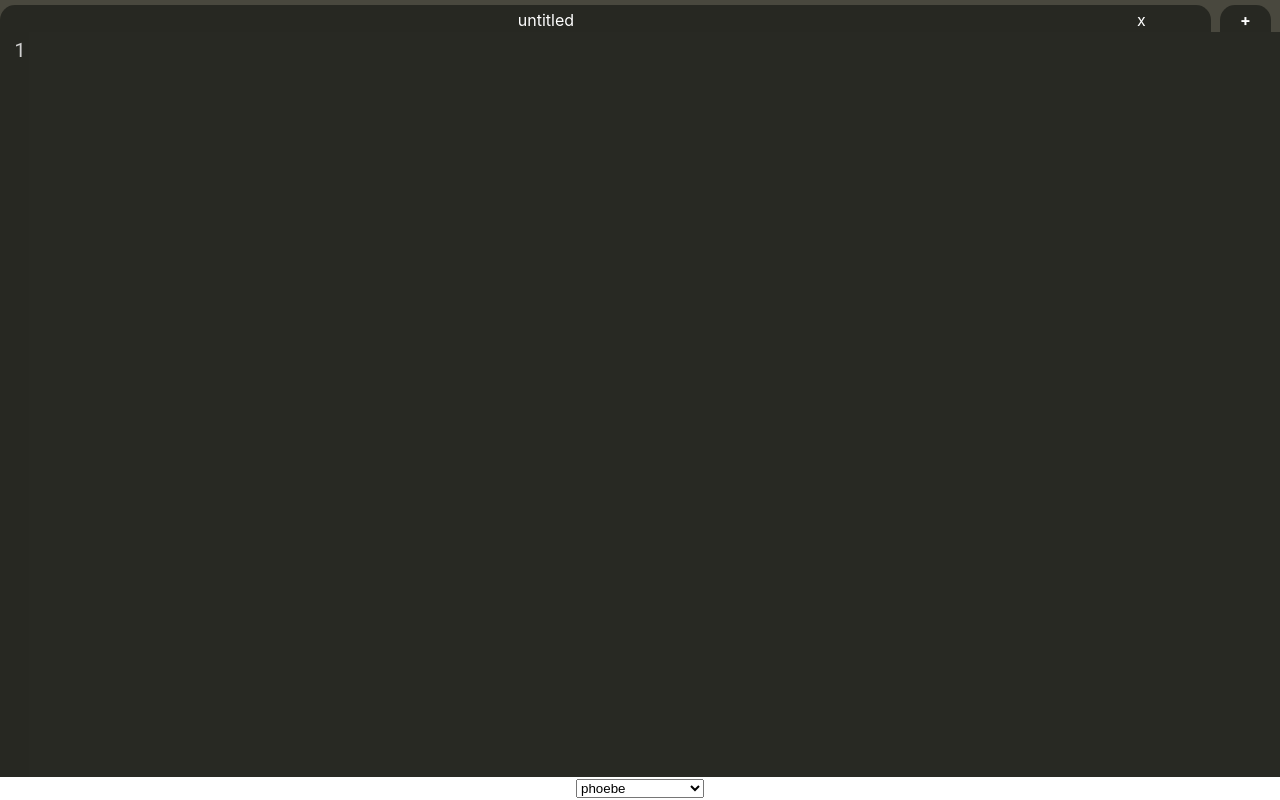
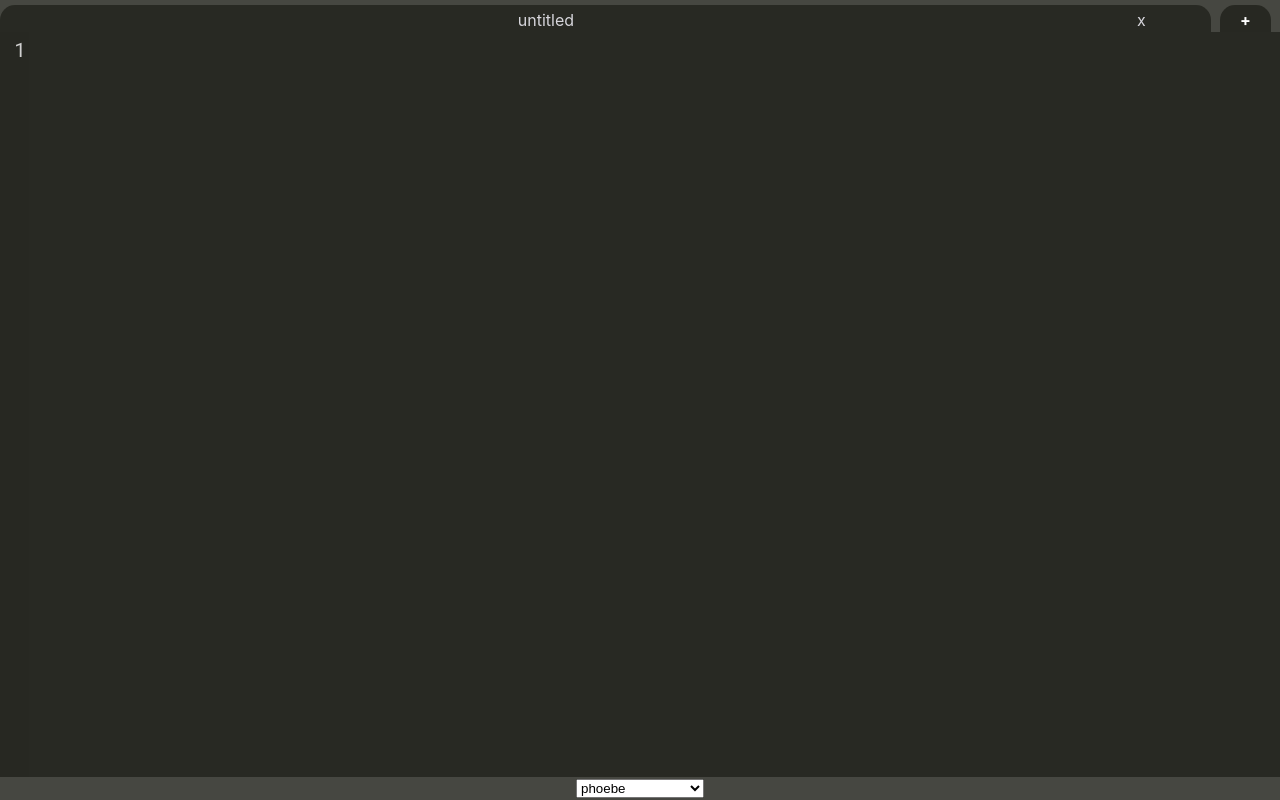
Before and after one commit to alivirya/note-extension, a React (Create React App) app: page / in a window 1280 px wide. Built offline with nearby package versions, Linux system fonts and the light colour scheme.

Commit message:
Added colour utilities and also made it so the colors change depending on the theme :D

```diff
--- a/src/modules/Editor.tsx
+++ b/src/modules/Editor.tsx
@@ -1,6 +1,8 @@
 import "codemirror/lib/codemirror.css"
 import "../code-block/todo"
 import "../themes/phoebe.css"
+
+import { getLighter, invertRGB } from '../utilities/color';
 
 import $ from 'jquery';
 import CodeMirror from "codemirror"
@@ -39,6 +41,8 @@ class Editor extends React.Component<EditorProps, EditorState> {
         if (localStorage.getItem(this.name)) {
             this.editor.setValue(localStorage.getItem(this.name)!);
         }
+
+        this.updateStyle();
         this.editor.on("changes", this.handleChange)
         this.editor.refresh()
     }
@@ -66,11 +70,18 @@ class Editor extends React.Component<EditorProps, EditorState> {
     updateStyle() {
         let doc = document.querySelector(`.cm-s-${this.state.theme}.CodeMirror`) as HTMLElement;
         let color = getComputedStyle(doc).backgroundColor;
-        console.log(color);
+        let complement = invertRGB(color);
+        let otherColors = getLighter(color);
         let tabs = $('.tab');
+        let tabArea = $('#tabArea');
+        let footer = $('#footer');
+        footer.css("background-color", otherColors);
+        tabArea.css("background-color", otherColors);
+
         // With each one, calculate the percentage and apply the width.
         tabs.each(function() {
             $(this).css('background-color', color);
+            $(this).css('color', complement);
         });
 
 
--- /dev/null
+++ b/src/utilities/color.ts
@@ -0,0 +1,38 @@
+type rgb = {
+    red: number;
+    green: number;
+    blue: number;
+}
+
+export function getRGB(color: string){
+    let match = color.match(/rgb?\((\d{1,3}), ?(\d{1,3}), ?(\d{1,3})\)?(?:, ?(\d(?:\.\d?))\))?/);
+    return match ? {
+        red: parseInt(match[1]),
+        green: parseInt(match[2]),
+        blue: parseInt(match[3])
+    } : {
+        red: 0,
+        green: 0,
+        blue: 0
+    };
+}
+
+export function invertRGB(color: string) {
+    let colors: rgb = getRGB(color);
+    let invertedColors: rgb = {
+        red: 255 - colors.red,
+        green: 255 - colors.green,
+        blue: 255 - colors.blue
+    }
+    return `rgb(${invertedColors.red}, ${invertedColors.green}, ${invertedColors.blue})`;
+}
+
+export function getLighter(color: string) {
+    let colors: rgb = getRGB(color);
+    let lighterColors: rgb = {
+        red: colors.red + 30,
+        green: colors.green + 30,
+        blue: colors.blue + 30
+    }
+    return `rgb(${lighterColors.red}, ${lighterColors.green}, ${lighterColors.blue})`;
+}
```
